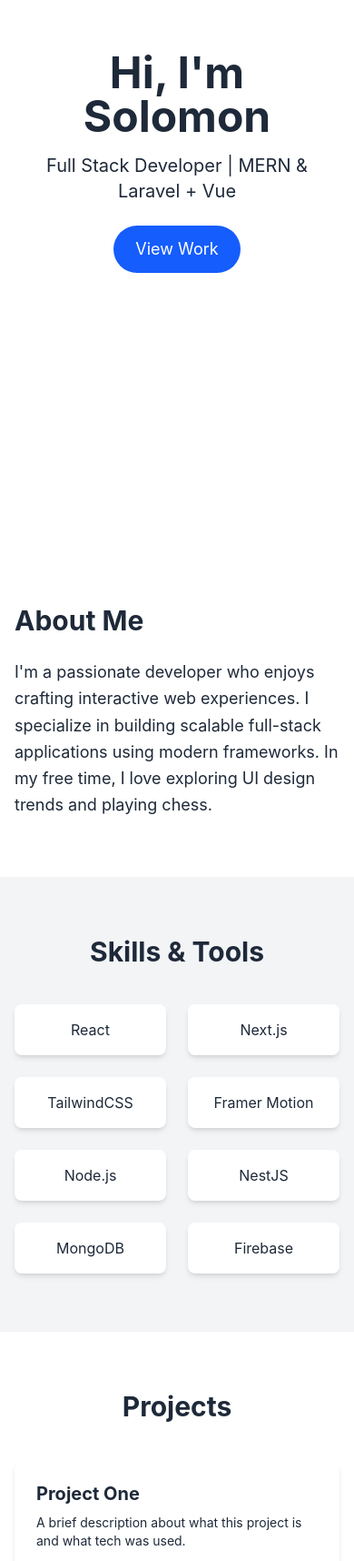
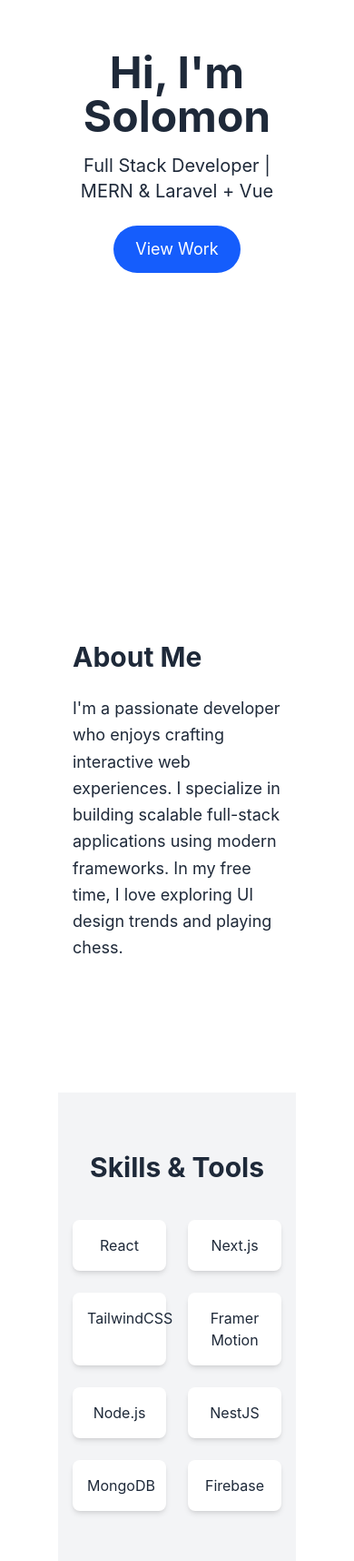
Before and after one commit to solomon-mh/solomon-muhye, a React (Vite) app: page / in a window 390 px wide. Shown: the part 244-1960 px from the top of the page at 91% size. Built offline with nearby package versions, Linux system fonts and the light colour scheme.

Commit message:
refactor App component layout and structure for improved organization and visual effects

```diff
--- a/src/App.tsx
+++ b/src/App.tsx
@@ -1,32 +1,35 @@
-import Hero from "./components/Hero";
 import About from "./components/About";
 import SkillsAndTools from "./components/SkillsAndTools";
 import Projects from "./components/Projects";
 import Contact from "./components/Contact";
 import Footer from "./components/Footer";
 import Experience from "./components/Experience";
+import FloatingMenu from "./components/FloatingMenu";
+import FloatingToggle from "./components/FloatingToggler";
+import CursorRipple from "./components/CursorRipple";
+import HeroSection from "./components/Hero";
 
 export default function App() {
   return (
-    <div className="font-sans text-gray-800 dark:text-white bg-white dark:bg-gray-900">
-      {/* 1. Hero Section */}
-      <Hero />
+    <div className="font-sans text-gray-800 dark:text-white dark:bg-gray-900 transition-colors duration-1000">
+      <CursorRipple />
+      <FloatingToggle />
+      <main className="lg:flex gap-12 px-12 lg:px-24">
+        {/* Left: Fixed Hero Section */}
+        <div className="block lg:w-1/2 h-screen lg:sticky top-0">
+          <HeroSection />
+        </div>
 
-      {/* 2. About Me */}
-      <About />
-
-      {/* 3. Skills & Tools */}
-      <SkillsAndTools />
-
-      {/* 4. Projects */}
-      <Projects />
-
-      {/* 5. Experience */}
-      <Experience />
-
-      {/* 6. Contact */}
-      <Contact />
-
+        {/* Right: Scrollable Content */}
+        <div className="lg:w-1/2 space-y-20 px-4 lg:px-12 py-10 overflow-y-auto">
+          <About />
+          <SkillsAndTools />
+          <Projects />
+          <Experience />
+          <Contact />
+        </div>
+      </main>
+      <FloatingMenu />
       {/* 7. Footer */}
       <Footer />
     </div>
```
